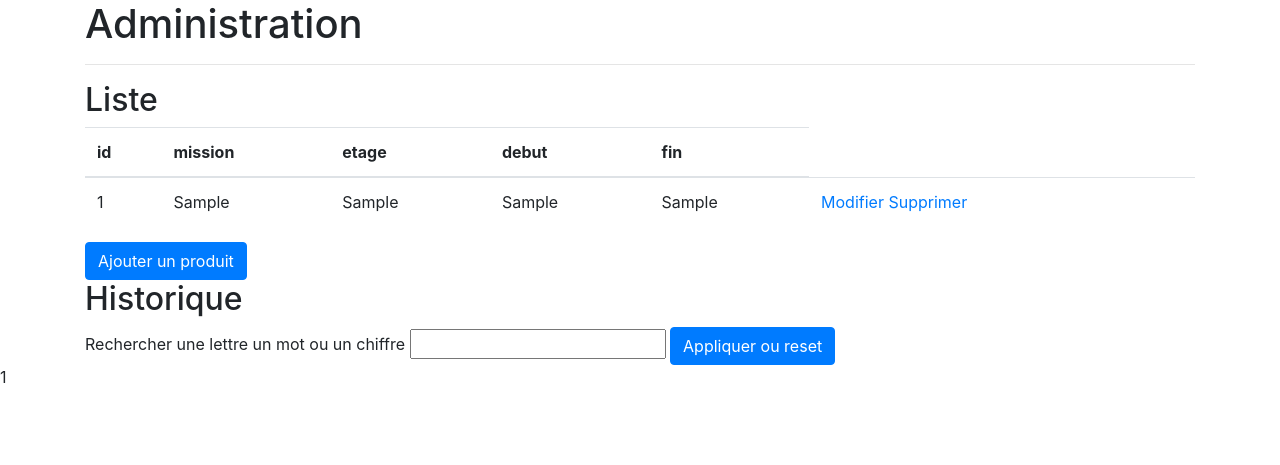
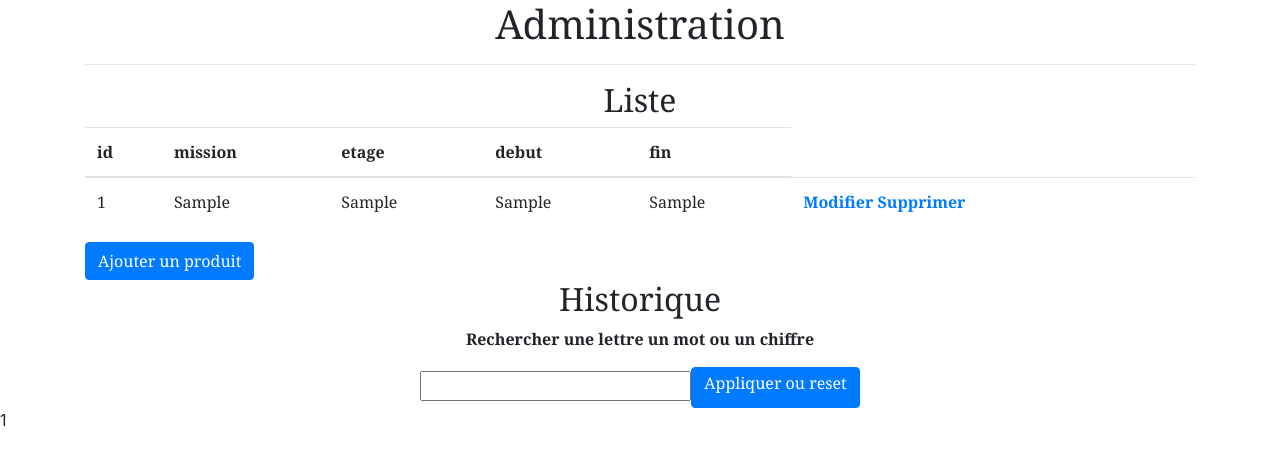
Before and after one commit to Triv-johan/projet5, a PHP site: page / in a window 1280 px wide. Shown: the top 465 px of the page. Run offline with PHP 8.4, Linux system fonts and the light colour scheme; tables that the repository leaves empty or names only in its code hold one stand-in row (values such as "Sample post").

Commit message:
huhybyby

```diff
--- a/controller/style.css
+++ b/controller/style.css
@@ -9,3 +9,39 @@ p{
     font-family: Georgia, 'Times New Roman', Times, serif;
     font-weight: bold;
 }
+
+h1{
+    font-family: Georgia, 'Times New Roman', Times, serif;
+    font-weight: bold
+}
+
+h2{
+    font-family: Georgia, 'Times New Roman', Times, serif;
+    font-weight: bold
+}
+h6{
+    font-family: Georgia, 'Times New Roman', Times, serif;
+    font-weight: bold
+}
+th{
+
+    font-family: Georgia, 'Times New Roman', Times, serif;
+    font-weight: bold;
+}
+
+td{
+    font-family: Georgia, 'Times New Roman', Times, serif;
+
+}
+a{
+    font-family: Georgia, 'Times New Roman', Times, serif;
+    font-weight: bold
+}
+input{
+    font-family: Georgia, 'Times New Roman', Times, serif;
+    font-weight: bold
+}
+button{
+    font-family: Georgia, 'Times New Roman', Times, serif;
+font-weight: bold
+}
--- a/modele/function.php
+++ b/modele/function.php
@@ -40,7 +40,7 @@ $conn = mysqli_connect($db_server,$db_user_login, $db_user_pass, $db_name);
     OR debut LIKE '%$recherche%'
     OR fin LIKE '%$recherche%'
     ORDER BY etage
-    LIMIT 10 ");
+    LIMIT 20 ");
 
  // affichage du résultat
  if (empty ($_POST['recherche']))
--- a/vue/indexView.php
+++ b/vue/indexView.php
@@ -9,7 +9,8 @@ require_once('modele/function.php');
 require_once('controller/connect.php');
 
 
-$sql = 'SELECT * FROM `concierge` ORDER BY fin';
+$sql = 'SELECT * FROM `concierge` ORDER BY fin
+limit 10';
 
 // On prépare la requête
 $query = $db->prepare($sql);
@@ -35,7 +36,7 @@ require_once('controller/close.php');
 <body>
     <main class="container">
         <div class="row">
-            <section class="col-12">
+            <section class="col-12"><center>
                 <h1>Administration<hr></h1>
             <?php displayboard();
             ?>
@@ -67,20 +68,20 @@ require_once('controller/close.php');
                         }
                         ?>
                     </tbody>
-                </table>
-                <a href="controller/add.php" class="btn btn-primary">Ajouter un produit </a>
+                </table></center>
+                <a href="controller/add.php" class="btn btn-primary">Ajouter un produit </a><center>
 
                  <h2>Historique</h2>
                 <form method="POST" action="">
-     Rechercher une lettre un mot ou un chiffre <input type="text" name="recherche">
-     <button class="btn btn-primary" type="SUBMIT" value="Appliquer ou reset">Appliquer ou reset</button>
+     <p>Rechercher une lettre un mot ou un chiffre</p> <input type="text" name="recherche"><button class="btn btn-primary" type="SUBMIT" value="Appliquer ou reset"><h6>Appliquer ou reset</h6></button>
+
      </form>
 
      <?php displayhistorical();
      ?>
 
 
-            </section>
+                    </center></section>
         </div>
     </main>
 </body>
```
